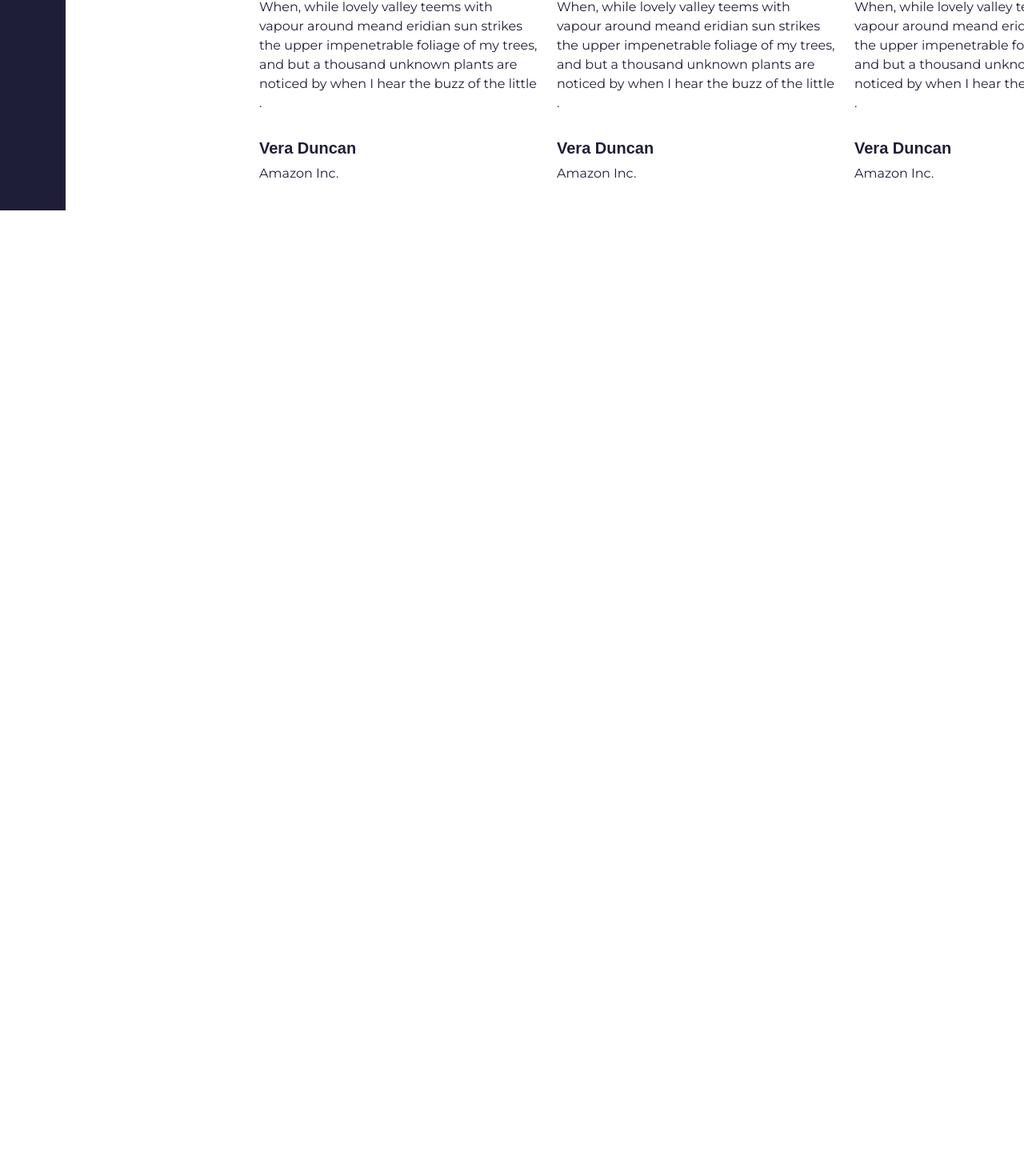
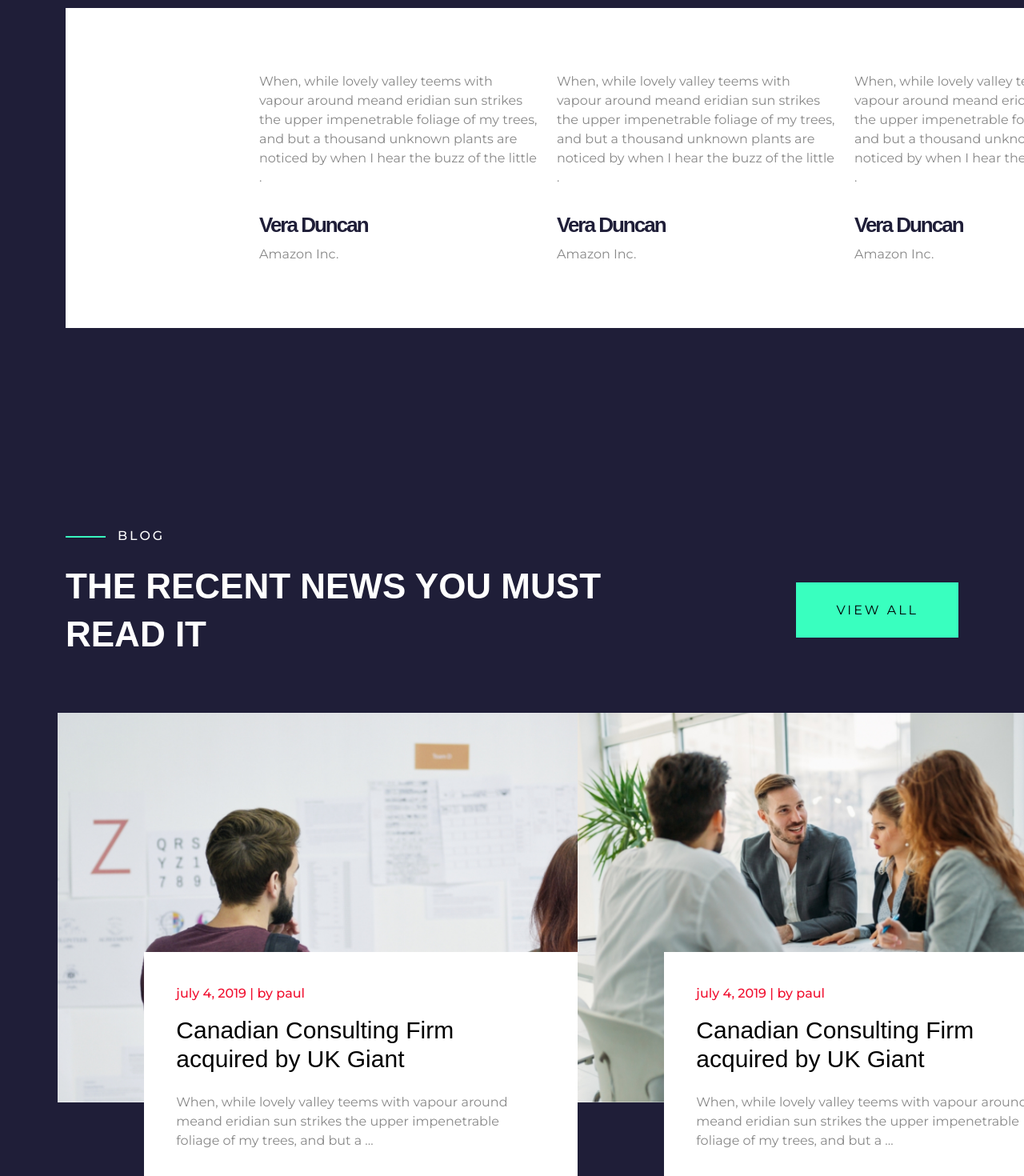
Before and after one commit to LauraBigoni/proj-html-vuejs, a Vue app: page / in a window 1280 px wide. Shown: the part 3790-5260 px from the top of the page at 80% size. Before the commit the page ends 4053 px from the top, so only its background shows below. Built offline with nearby package versions, Linux system fonts and the light colour scheme; a web font is replaced by a local one.

Commit message:
added blog section

```diff
--- a/src/App.vue
+++ b/src/App.vue
@@ -23,6 +23,6 @@ body {
 	font-family: $primary-font;
 }
 main {
-	overflow-x: hidden;
+	overflow: hidden;
 }
 </style>
--- a/src/components/AboutUs.vue
+++ b/src/components/AboutUs.vue
@@ -79,7 +79,7 @@ export default {
 		}
 	}
 	.slide-in {
-		height: 300px;
+		height: 400px;
 		width: 1600px;
 		background-color: $aqua;
 		position: absolute;
--- a/src/components/Blog.vue
+++ b/src/components/Blog.vue
@@ -1,5 +1,62 @@
 <template>
-	<section id="blog"></section>
+	<section id="blog">
+		<div class="container">
+			<div class="row">
+				<div class="col">
+					<div class="d-flex align-items-center">
+						<div class="highlight"></div>
+						<h2>BLOG</h2>
+					</div>
+					<div class="d-flex justify-content-between align-items-center">
+						<p class="pt-3 col-8">THE RECENT NEWS YOU MUST READ IT</p>
+						<div>
+							<a class="view-all" href="#">VIEW ALL</a>
+						</div>
+					</div>
+				</div>
+				<div class="project-images col-12 d-flex justify-content-between pt-5 g-1">
+					<div class="position-relative ">
+						<img
+							src="../assets/images/startup-business-people-and-strategy-board-PAJ3P9K-1390x1042.jpg"
+							alt="blog article"
+						/>
+						<div class="article-box col-10" role="button">
+							<article>
+								<time>july 4, 2019 | by paul</time>
+								<h6 class="py-3">
+									Canadian Consulting Firm acquired by UK Giant
+								</h6>
+								<span>
+									When, while lovely valley teems with vapour around meand
+									eridian sun strikes the upper impenetrable foliage of my
+									trees, and but a ...
+								</span>
+							</article>
+						</div>
+					</div>
+					<div class="position-relative">
+						<img
+							src="../assets/images/business-people-working-together-on-project-and-5FHSKBL-1390.jpg"
+							alt="blog article"
+						/>
+						<div class="article-box col-10" role="button">
+							<article>
+								<time>july 4, 2019 | by paul</time>
+								<h6 class="py-3">
+									Canadian Consulting Firm acquired by UK Giant
+								</h6>
+								<span>
+									When, while lovely valley teems with vapour around meand
+									eridian sun strikes the upper impenetrable foliage of my
+									trees, and but a ...
+								</span>
+							</article>
+						</div>
+					</div>
+				</div>
+			</div>
+		</div>
+	</section>
 </template>
 
 <script>
@@ -10,4 +67,59 @@ export default {
 
 <style lang="scss" scoped>
 @import "../assets/sass/_vars.scss";
+#blog {
+	color: $white;
+	padding-top: 250px;
+	background-color: $darkblue;
+	h2 {
+		letter-spacing: 3px;
+		font-size: 16px;
+	}
+	p {
+		font-family: $secondary-font;
+		font-size: 44px;
+		font-weight: 700;
+		line-height: 60px;
+	}
+	.highlight {
+		margin: 0 15px 5px 0;
+		width: 50px;
+		border-bottom: 2px solid $aqua;
+	}
+	a {
+		padding: 25px 50px;
+		background-color: $aqua;
+		color: $black;
+		letter-spacing: 3px;
+	}
+	a.view-all:hover {
+		color: $darkblue;
+	}
+	img {
+		margin-bottom: 100px;
+		width: 650px;
+		height: auto;
+	}
+	.article-box {
+		position: absolute;
+		bottom: 0;
+		right: 0;
+	}
+	article {
+		background-color: $white;
+		padding: 40px;
+	}
+	h6 {
+		font-size: 30px;
+		color: $black;
+		font-family: $secondary-font;
+	}
+	span {
+		color: $grey;
+	}
+	time {
+		font-weight: 500;
+		color: $red;
+	}
+}
 </style>
--- a/src/components/Project.vue
+++ b/src/components/Project.vue
@@ -2,9 +2,9 @@
 	<section id="project">
 		<div class="container">
 			<div class="row main-project">
-				<div class="col-12">
+				<div class="col-12 pb-5">
 					<div class="d-flex align-items-center">
-						<div class="highlight"></div>
+						<div class="highlight mb-2 me-2"></div>
 						<h2>PROJECT</h2>
 					</div>
 					<div class="d-flex justify-content-between align-items-center">
@@ -12,12 +12,12 @@
 							OUR EXPERT TRUSTED CONSULTANTS HELP CLIENTS
 						</p>
 						<div>
-							<i class="fa-solid fa-arrow-left-long" role="button"></i>
-							<i class="fa-solid fa-arrow-right-long" role="button"></i>
+							<a href="#"><i class="fa-solid fa-arrow-left-long" role="button"></i></a>
+							<a href="#"><i class="fa-solid fa-arrow-right-long" role="button"></i></a>
 						</div>
 					</div>
 				</div>
-				<div class="project-images col-12 d-flex justify-content-between gx-2">
+				<div class="project-images col-12 d-flex justify-content-between g-1">
 					<img src="../assets/images/DRY-1-790x592.jpg" alt="dry project" />
 					<img
 						src="../assets/images/221bf0b7-8134-43bb-936a-5acbe42db64a-790x592.jpg"
@@ -94,9 +94,9 @@ export default {
 	color: $white;
 	padding-top: 350px;
 	background-color: $darkblue;
+
 	.main-project {
 		.highlight {
-			margin: 0 15px 5px 0;
 			width: 50px;
 			border-bottom: 2px solid $aqua;
 		}
@@ -112,6 +112,9 @@ export default {
 		}
 		.fa-arrow-left-long {
 			margin-right: 20px;
+		}
+		a:hover {
+			color: $red;
 		}
 		i {
 			font-size: 18px;
@@ -130,13 +133,18 @@ export default {
 		}
 	}
 	.slide-in {
-		height: 300px;
+		height: 400px;
 		width: 1600px;
 		background-color: $white;
 		color: $darkblue;
 
 		h5 {
+			font-size: 26px;
+			letter-spacing: -2px;
 			font-family: $secondary-font;
+		}
+		span,p {
+			color: $grey;
 		}
 	}
 }
```
Also changed, not shown: 9 other files (tests, documents, lock files or other folders).
